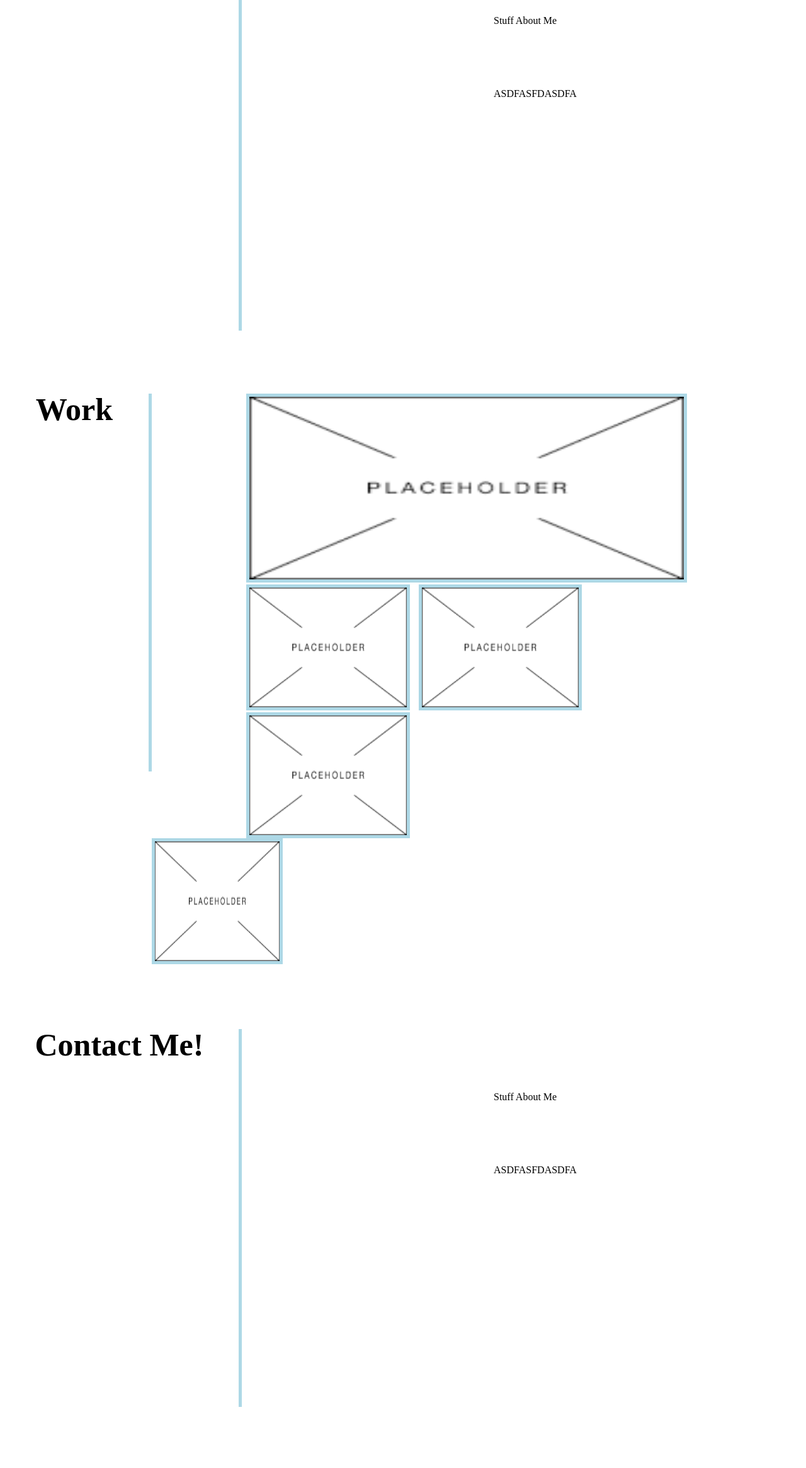
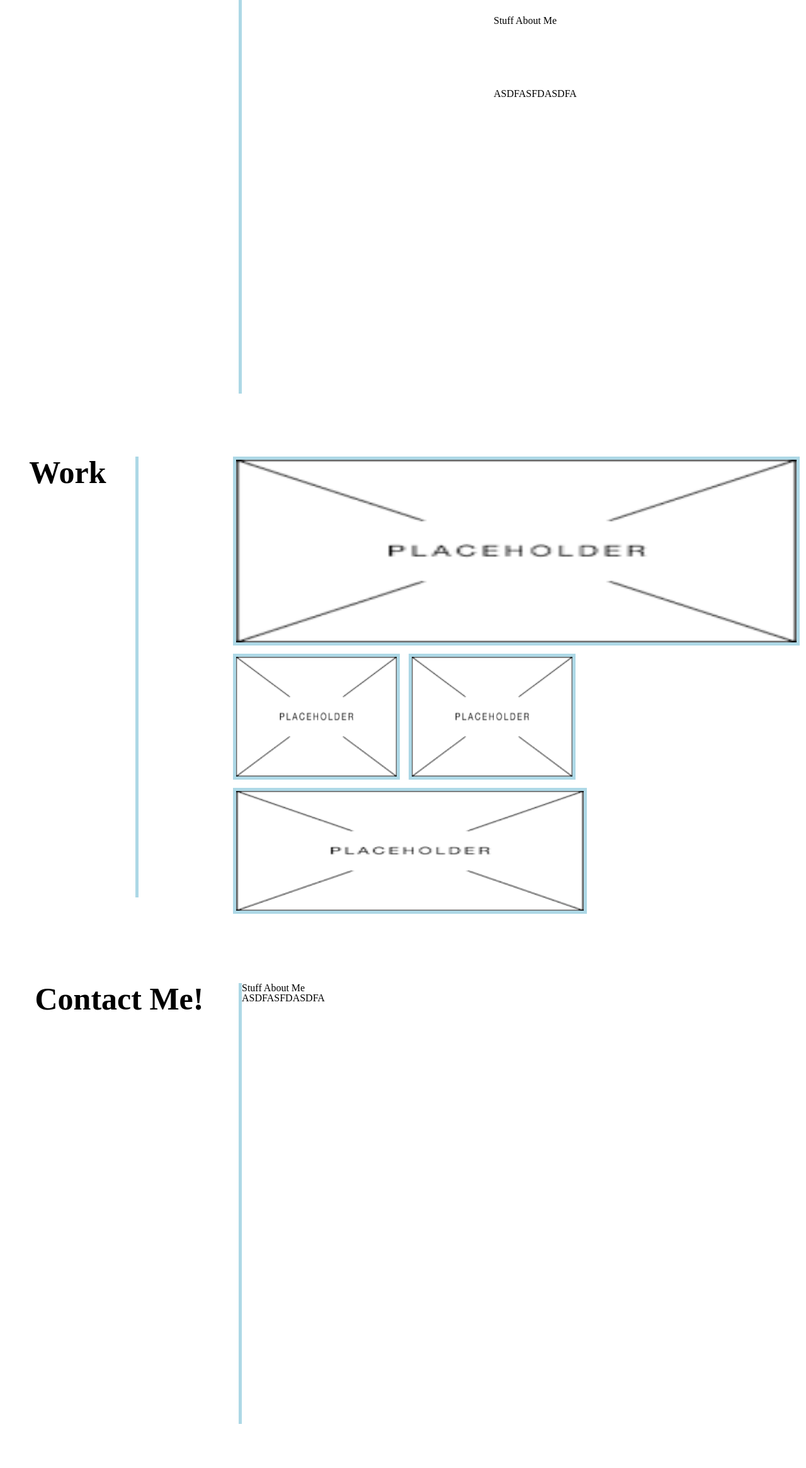
Before and after one commit to harrisonboatman/portfolio-initial, a plain HTML site: page index.html in a window 1280 px wide. Shown: the part 394-2725 px from the top of the page at 63% size. Drawn offline with Linux system fonts and the light colour scheme.

Commit message:
updated functionality of nav bar

```diff
--- a/assets/script.css
+++ b/assets/script.css
@@ -71,21 +71,60 @@ main div img {
     height:50px
 }
 
-.AboutMe{
+#AboutMe{
     display: flex;
 
     margin-top:100px;
 }
-.AboutMe h1 {
+#AboutMe h1 {
     border-right: 5px solid lightblue;
     width: 30%;
-    height:600px;
+    height:700px;
     justify-content: left;
     text-align: center;
     font-size: 50px;
 
 }
-.AboutMe p{
+#Work{
+    display: flex;
+
+    margin-top:100px;
+}
+#Work h1 {
+    border-right: 5px solid lightblue;
+    width: 30%;
+    height:700px;
+    justify-content: left;
+    text-align: center;
+    font-size: 50px;
+}
+#ContactMe{
+    display: flex;
+
+    margin-top:100px;
+}
+#ContactMe h1 {
+    border-right: 5px solid lightblue;
+    width: 30%;
+    height:700px;
+    justify-content: left;
+    text-align: center;
+    font-size: 50px;
+}
+#Resume{
+    display: flex;
+
+    margin-top:100px;
+}
+#Resume h1 {
+    border-right: 5px solid lightblue;
+    width: 30%;
+    height:700px;
+    justify-content: left;
+    text-align: center;
+    font-size: 50px;
+}
+#AboutMe p{
     margin: 100px;
     margin-left: 400px;;
 
@@ -97,10 +136,11 @@ main div img {
 
 .Placeholder1{
 
-    width: 700px;
+    width: 900px;
     height: 300px;
     justify-content: center;
     margin-left: 150px;
+    margin-bottom:10px;
     border:5px solid lightblue;
 }
 .Placeholder1 img{
@@ -114,11 +154,12 @@ main div img {
 } */
 
 .Placeholder2{
-
+    display: inline;
     width: 25%;
     height: 200px;
     justify-content: center;
     margin-left: 150px;
+    margin-bottom:10px;
     border:5px solid lightblue;
 }
 .Placeholder2 img{
@@ -137,6 +178,7 @@ main div img {
     height: 200px;
     justify-content: center;
     margin-left: 10px;
+    margin-bottom:10px;
     border:5px solid lightblue;
 }
 .Placeholder3 img{
@@ -152,10 +194,11 @@ main div img {
 .Placeholder4{
     display: flex;
     flex-direction: row;
-    width: 25%;
+    width: 53%;
     height: 200px;
     justify-content: center;
     margin-left: 150px;
+    margin-bottom:10px;
     border:5px solid lightblue;
 }
 .Placeholder4 img{
@@ -168,7 +211,7 @@ main div img {
 
 } */
 
-.Placeholder5{
+/* .Placeholder5{
     display: inline;
     width: 20%;
     height: 200px;
@@ -178,8 +221,8 @@ main div img {
 }
 .Placeholder5 img{
     width:100%;
-    height:100%;
-}
+    height:100%; */
+/* } */
 /* .Placeholder5:hover #ph1text{
         display: flex;
         margin-top:-10px;
--- a/index.html
+++ b/index.html
@@ -12,15 +12,23 @@
 <body>
 
     <header>
-        <div class = "headerbox">
+        <div class="headerbox">
             <h1>Harrison Boatman</h1>
         </div>
         <nav>
             <ul>
-                    <li><a class="headerhover" href="#">About me</a></li>
-                   <li><a class="headerhover" href="#">Work</a></li>
-                   <li><a class="headerhover" href="#">Contact me</a></li>
-                    <li><a class="headerhover" href="#">Resume</a></li>
+                <li>
+                    <a class="headerhover" href="#AboutMe">About me</a>
+                </li>
+                <li>
+                    <a class="headerhover" href="#Work">Work</a>
+                </li>
+                <li>
+                    <a class="headerhover" href="#ContactMe">Contact me</a>
+                </li>
+                <li>
+                    <a class="headerhover" href="#Resume">Resume</a>
+                </li>
             </ul>
         </nav>
     </header>
@@ -28,22 +36,22 @@
     <main>
         <div>
             <img src="./assets/pictures/images.jpg">
-            <div class ="subtitle">
-                <p class="subtitle-p" >Welcome!</p>
+            <div class="subtitle">
+                <p class="subtitle-p">Welcome!</p>
             </div>
         </div>
 
-        <section class="AboutMe">
+        <div id="AboutMe">
             <h1>About Me!</h1>
             <div>
                 <p>Stuff About Me</p>
                 <p>ASDFASFDASDFA</p>
             </div>
-        </section>
-        <section class="AboutMe">
+        </div>
+        <div id="Work">
             <h1>Work</h1>
             <div>
-                    <img class="Placeholder1"src="./assets/pictures/placeholder.png">
+                <img class="Placeholder1" src="./assets/pictures/placeholder.png">
                 <p id="ph1text">Placholder image only</p>
                 <img class="Placeholder2" src="./assets/pictures/placeholder.png">
                 <p id="ph1text">Placholder image only</p>
@@ -51,27 +59,25 @@
                 <p id="ph1text">Placholder image only</p>
                 <img class="Placeholder4" src="./assets/pictures/placeholder.png">
                 <p id="ph1text">Placholder image only</p>
-                    <img class="Placeholder5" src="./assets/pictures/placeholder.png">
-                    <p id="ph1text">Placholder image only</p>
             </div>
 
 
 
-        </section>
-        <section class="AboutMe">
+        </div>
+        <div id="ContactMe">
             <h1>Contact Me!</h1>
             <div>
                 <p>Stuff About Me</p>
                 <p>ASDFASFDASDFA</p>
             </div>
-        </section>
-        <section class="AboutMe">
+        </div>
+        <div id="Resume">
             <h1>Resume</h1>
             <div>
                 <p>Stuff About Me</p>
                 <p>ASDFASFDASDFA</p>
             </div>
-        </section>
+        </div>
 
     </main>
 
```
Lines whose indentation alone changed are shown as unchanged.
